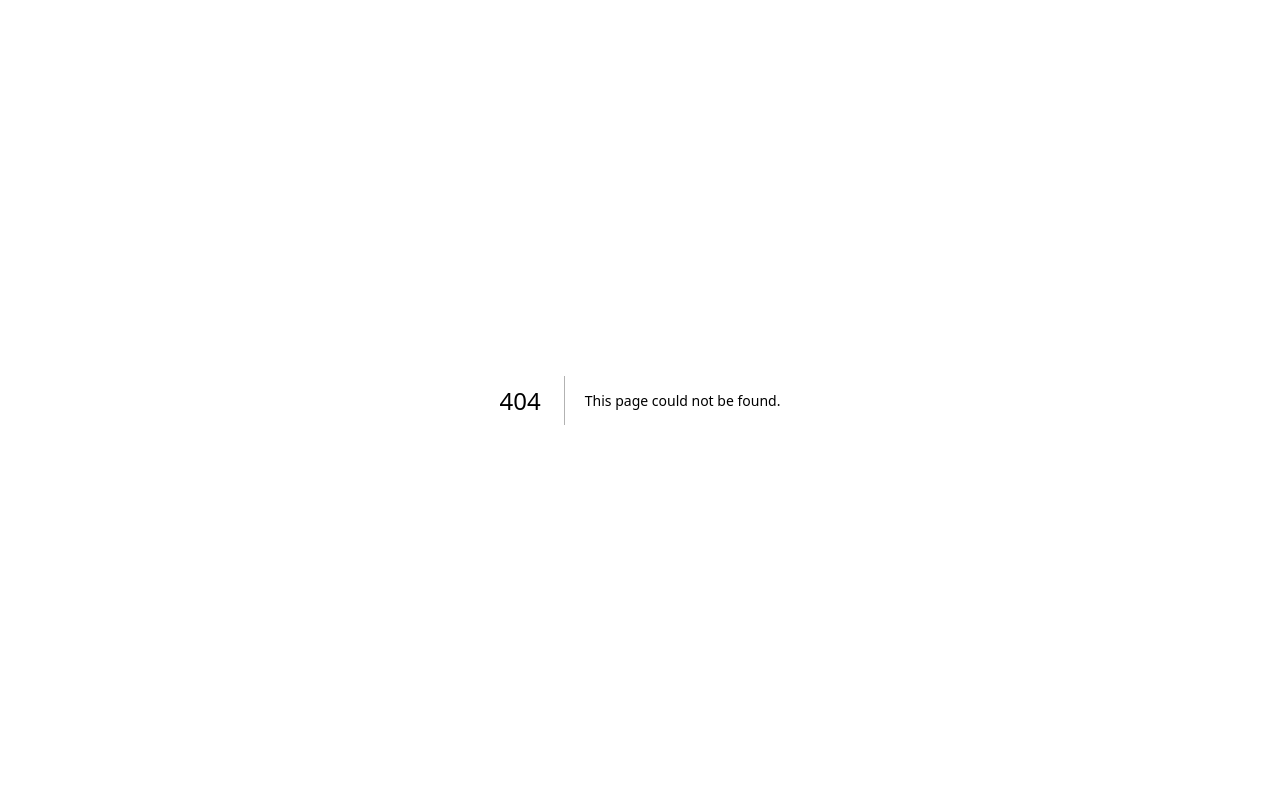
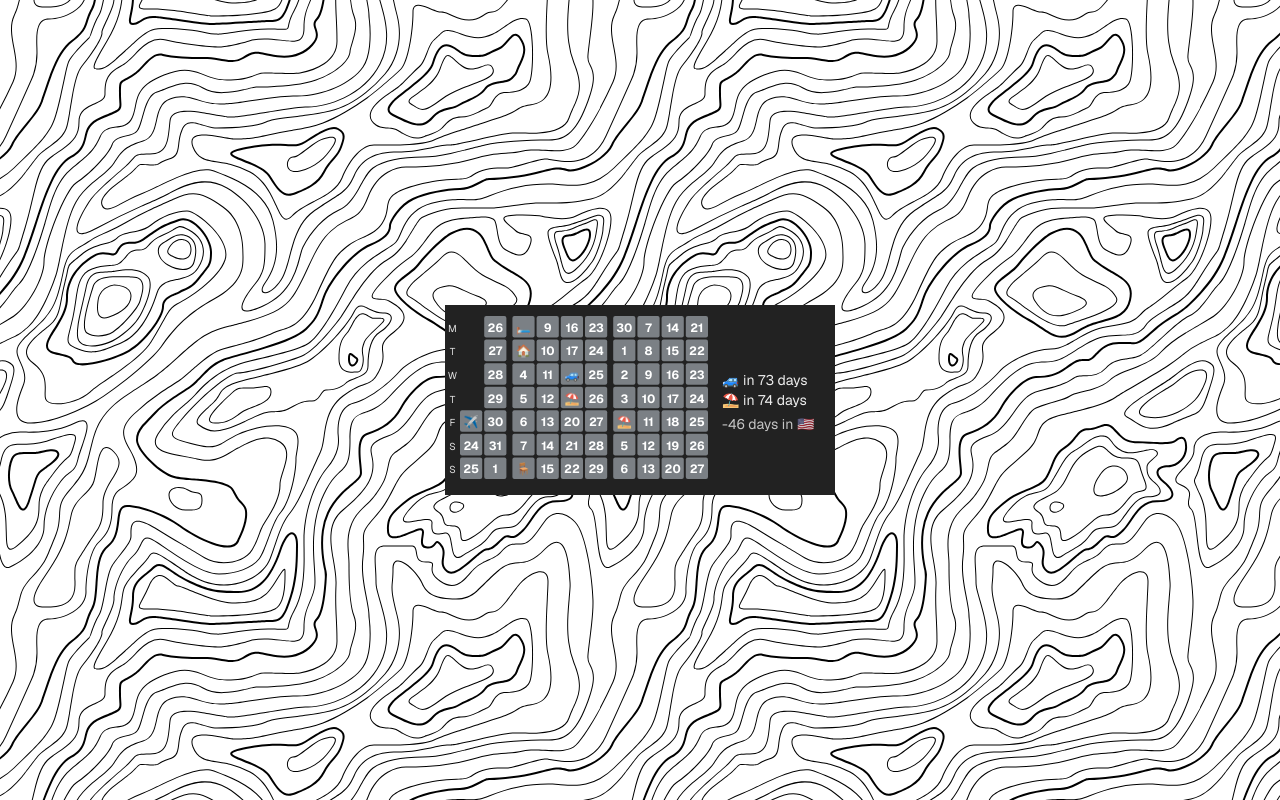
Before and after one commit to panayiotis/widgets, a Next.js app: page /calendar in a window 1280 px wide. Before the commit this address had no page. Built offline with nearby package versions, Linux system fonts and the light colour scheme; a web font is replaced by a local one.

Commit message:
Add calendar

```diff
--- /dev/null
+++ b/app/calendar/calendar.jsx
@@ -0,0 +1,144 @@
+import React from 'react';
+
+const Calendar = () => {
+  const width = 250;
+  const height = 165;
+  const rows = 7;
+  //const top_spacer = 14;
+  const top_spacer = 0;
+  const cell_height = (height - top_spacer) / rows;
+  const label_width = 15; // Width for day labels
+  const primary_color = "#D3DDE8";
+  //const border = 'border-1 border-green-500';
+  const border = ''
+
+  // Set start and end dates
+  const start_date = new Date(2025, 4, 23); // Month is 0-indexed in JavaScript
+  const first_cell_date = new Date(start_date);
+  first_cell_date.setDate(start_date.getDate() - start_date.getDay() + 1); // Adjust to Monday (1)
+  const end_date = new Date(2025, 6, 31);
+
+  // Get current date for comparison
+  const current_date = new Date(new Date().toLocaleString('en-US', { timeZone: 'America/New_York' }));
+
+  // Calculate total number of days between start and end dates
+  const total_days = Math.ceil((end_date - first_cell_date) / (1000 * 60 * 60 * 24)) + 1;
+  const cols = Math.ceil(total_days / rows)-1;
+  const month_spacers = end_date.getMonth() - start_date.getMonth();
+  const cell_width = (width - month_spacers * 4) / cols;
+
+  const renderDayLabels = () => {
+    const days = ['M', 'T', 'W', 'T', 'F', 'S', 'S'];
+    return days.map((day, row) => (
+      <text
+        key={`day-${row}`}
+        x={`${label_width/2}`}
+        y={`${row * cell_height + cell_height/2 + 4 + top_spacer}`}
+        textAnchor="middle"
+        fill="#ddd"
+        fontSize="10px"
+      >
+        {day}
+      </text>
+    ));
+  };
+
+  const renderCalendarCells = () => {
+    let cell_count = 0;
+    const cells = [];
+
+    for (let col = 0; col < cols; col++) {
+      for (let row = 0; row < rows; row++) {
+        const cell_date = new Date(first_cell_date);
+        cell_date.setDate(first_cell_date.getDate() + cell_count);
+
+        if (cell_date < start_date) {
+          cell_count++;
+          continue;
+        }
+
+        if (cell_date > end_date) {
+          break;
+        }
+
+        const end_of_week = new Date(cell_date);
+        if (cell_date.getDay() !== 0) {
+          end_of_week.setDate(cell_date.getDate() + 7 - cell_date.getDay());
+        }
+        const month_spacers = Array.from({length: ((end_of_week - first_cell_date) / (1000 * 60 * 60 * 24))}, (_, i) => {
+          const d = new Date(first_cell_date);
+          d.setDate(d.getDate() + i);
+          return d.getDate();
+        }).filter(d => d === 1).length;
+
+        const x = col * cell_width + label_width + month_spacers * 4;
+        const y = row * cell_height + top_spacer;
+
+        const day = cell_date.getDate();
+        let day_text;
+        if (cell_date.getMonth() === 4 && cell_date.getDate() === 23) {
+          day_text = "✈️";
+        } else if (cell_date.getMonth() === 5 && cell_date.getDate() === 2) {
+          day_text = "🛏️";
+        } else if (cell_date.getMonth() === 5 && cell_date.getDate() === 3) {
+          day_text = "🏠";
+        } else if (cell_date.getMonth() === 5 && cell_date.getDate() === 8) {
+          day_text = "🪑";
+        } else if (cell_date.getMonth() === 5 && cell_date.getDate() === 18) {
+          day_text = "🚙";
+        } else if (cell_date.getMonth() === 5 && cell_date.getDate() === 19) {
+          day_text = "⛱️";
+        } else if (cell_date.getMonth() === 6 && cell_date.getDate() === 4) {
+          day_text = "⛱️";
+        } else {
+          day_text = day;
+        }
+
+        const color = cell_date <= current_date ? "#666666" : primary_color;
+
+        cells.push(
+          <g key={`cell-${cell_count}`}>
+            <rect
+              x={x}
+              y={y}
+              width={cell_width - 2}
+              height={cell_height - 2}
+              fill={color}
+              opacity="0.5"
+              rx="2"
+              ry="2"
+            />
+            <text
+              x={x + cell_width/2 - 1}
+              y={y + cell_height/2 + 4}
+              textAnchor="middle"
+              fill="white"
+              fontSize="12px"
+              fontWeight="bold"
+            >
+              {day_text}
+            </text>
+          </g>
+        );
+
+        cell_count++;
+      }
+
+      const last_cell_date = new Date(start_date);
+      last_cell_date.setDate(start_date.getDate() + cell_count - 1);
+      if (last_cell_date >= end_date) {
+        break;
+      }
+    }
+    return cells;
+  };
+
+  return (
+    <svg width={width + label_width} height={height} viewBox={`0 0 ${width + label_width} ${height}`} className={`${border} mb-[3px]`}>
+      {renderDayLabels()}
+      {renderCalendarCells()}
+    </svg>
+  );
+};
+
+export default Calendar;
--- /dev/null
+++ b/app/calendar/page.jsx
@@ -0,0 +1,16 @@
+import Widget from './widget';
+
+export default function Home() {
+  return (
+    <div
+      className='flex min-h-screen min-w-screen items-center justify-center font-[family-name:var(--font-geist-sans)]'
+      style={{
+        backgroundImage: 'url(/topography.svg)',
+      }}
+    >
+      <main className='flex items-center justify-center'>
+        <Widget />
+      </main>
+    </div>
+  );
+}
--- /dev/null
+++ b/app/calendar/widget.jsx
@@ -0,0 +1,26 @@
+'use client';
+
+import React from 'react';
+
+import Calendar from './calendar';
+//const border = 'border-1 border-green-500';
+const border = ''
+
+const Widget = () => {
+  return (
+    <div className='widget box-border flex aspect-[2.05] w-screen max-w-[390px] flex-row items-center justify-start bg-[#222] text-[#eee]'>
+      <Calendar />
+      <div className={`flex-1 flex flex-col pl-3 ${border}`}>
+        <p className='text-sm opacity-100 mt-1'>
+          {`🚙 in ${1+Math.floor((new Date('2025-06-18') - new Date()) / (1000 * 60 * 60 * 24))} days`}<br />
+          {`⛱️ in ${1+Math.floor((new Date('2025-06-19') - new Date()) / (1000 * 60 * 60 * 24))} days`}
+        </p>
+        <p className='text-sm opacity-80 mt-1'>
+          {`${1+Math.floor((new Date() - new Date('2025-05-23')) / (1000 * 60 * 60 * 24))} days in 🇺🇸`}
+        </p>
+      </div>
+    </div>
+  );
+};
+
+export default Widget;
```
